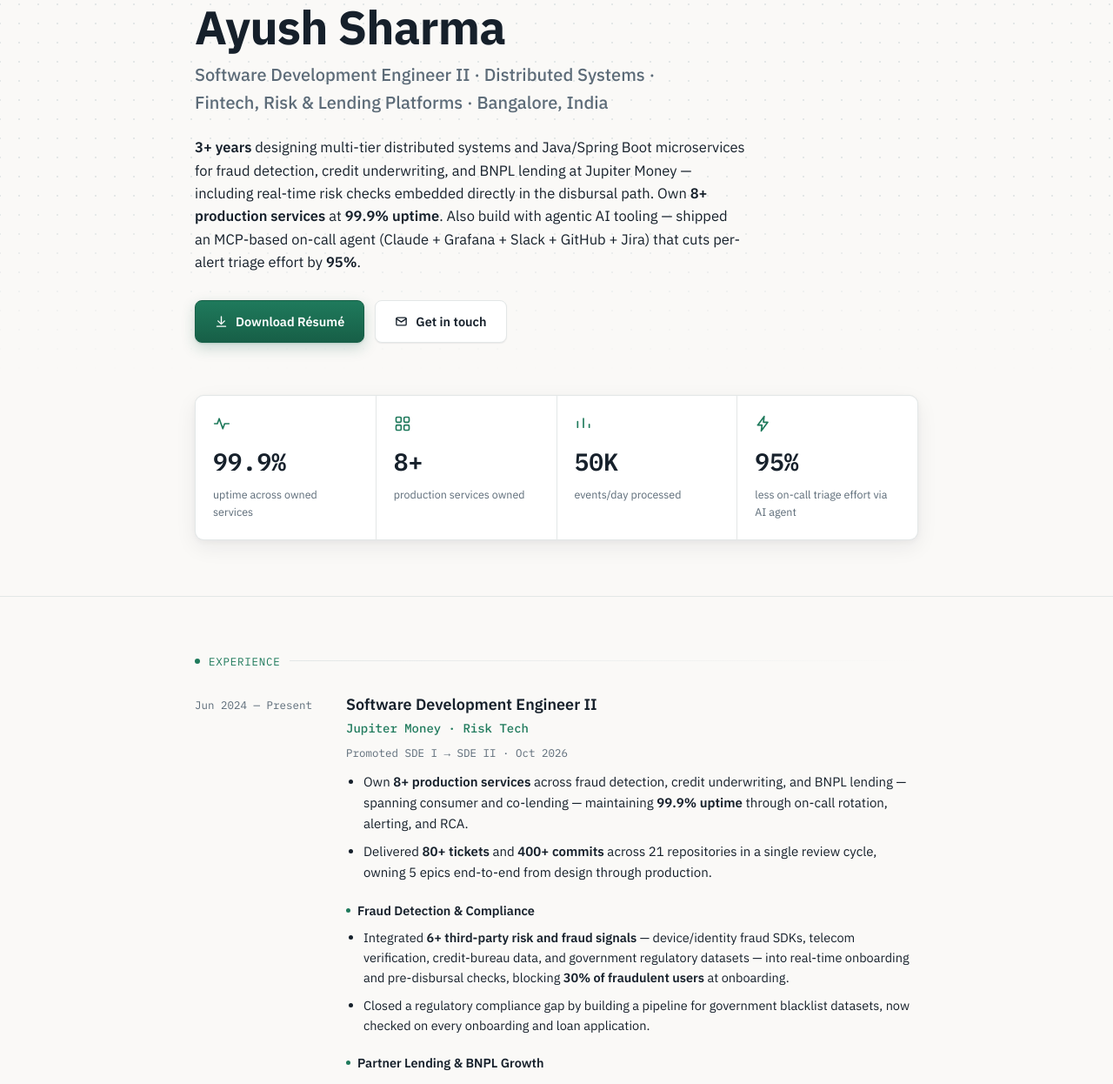
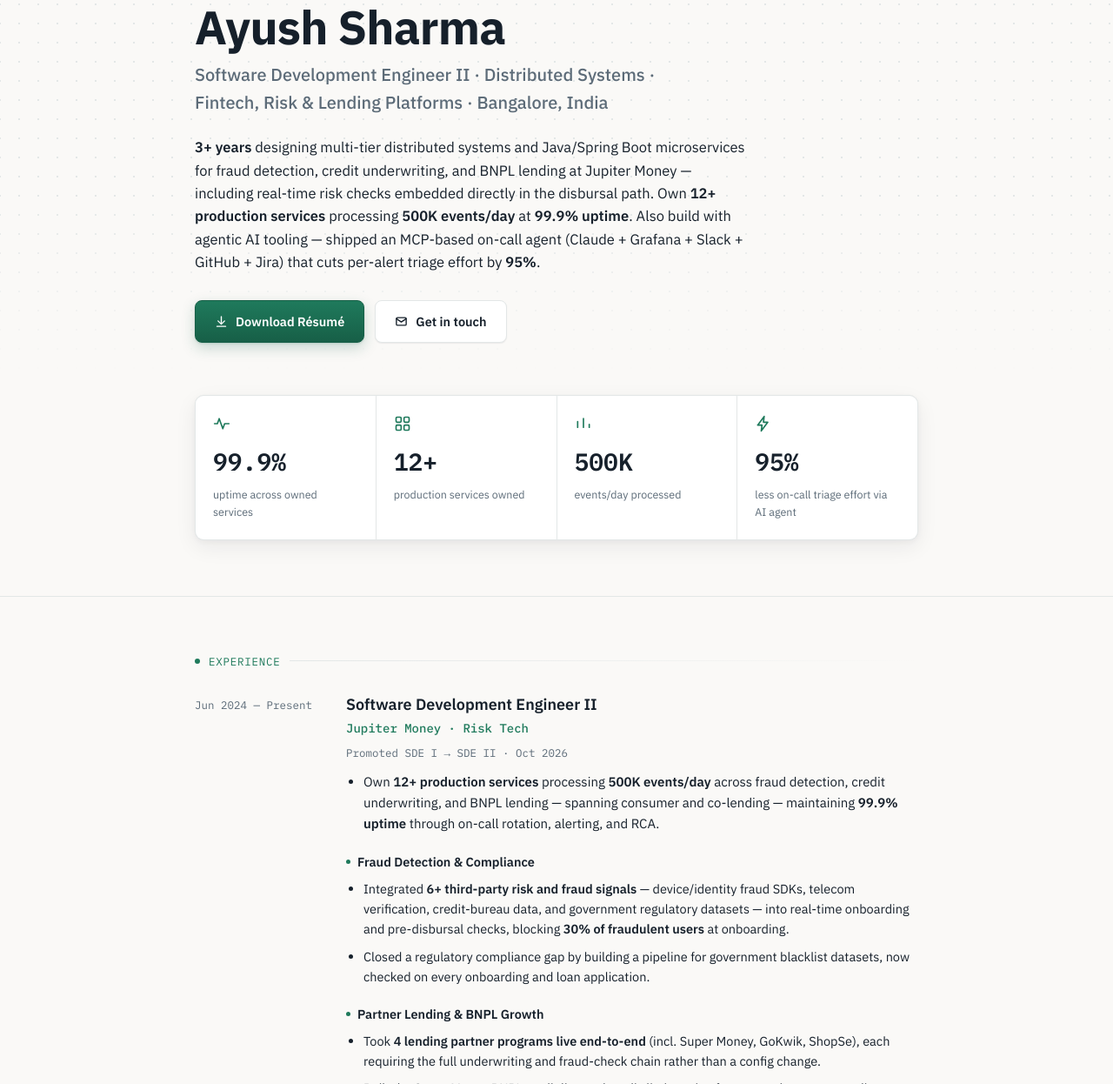
Before and after one commit to ayush26sharma/ayush26sharma.github.io, a plain HTML site: page index.html in a window 1280 px wide. Shown: the part 113-1359 px from the top of the page at 87% size. Drawn offline with Linux system fonts and the light colour scheme.

Commit message:
Update impact numbers and focus on delivered projects
Co-Authored-By: Claude Opus 5.5 <noreply@anthropic.com>

```diff
--- a/index.html
+++ b/index.html
@@ -345,7 +345,7 @@
   <div class="wrap">
     <h1>Ayush Sharma</h1>
     <p class="role"><span class="nowrap">Software Development Engineer II</span> · <span class="nowrap">Distributed Systems</span> · <span class="nowrap">Fintech, Risk &amp; Lending Platforms</span> · <span class="nowrap">Bangalore, India</span></p>
-    <p class="lede"><b>3+ years</b> designing multi-tier distributed systems and Java/Spring Boot microservices for fraud detection, credit underwriting, and BNPL lending at Jupiter Money — including real-time risk checks embedded directly in the disbursal path. Own <b>8+ production services</b> at <b>99.9% uptime</b>. Also build with agentic AI tooling — shipped an MCP-based on-call agent (Claude + Grafana + Slack + GitHub + Jira) that cuts per-alert triage effort by <b>95%</b>.</p>
+    <p class="lede"><b>3+ years</b> designing multi-tier distributed systems and Java/Spring Boot microservices for fraud detection, credit underwriting, and BNPL lending at Jupiter Money — including real-time risk checks embedded directly in the disbursal path. Own <b>12+ production services</b> processing <b>500K events/day</b> at <b>99.9% uptime</b>. Also build with agentic AI tooling — shipped an MCP-based on-call agent (Claude + Grafana + Slack + GitHub + Jira) that cuts per-alert triage effort by <b>95%</b>.</p>
     <div class="cta-row">
       <a class="btn primary" href="assets/Ayush_Sharma_Resume.pdf" target="_blank" rel="noopener">
         <svg width="15" height="15" viewBox="0 0 24 24" fill="none" stroke="currentColor" stroke-width="2.2" stroke-linecap="round" stroke-linejoin="round"><path d="M12 3v12"/><path d="M6 11l6 6 6-6"/><path d="M4 21h16"/></svg>
@@ -369,12 +369,12 @@
       </div>
       <div class="stat-tile">
         <svg class="icon" viewBox="0 0 24 24" fill="none" stroke="currentColor" stroke-width="2" stroke-linecap="round" stroke-linejoin="round"><rect x="3" y="3" width="7" height="7" rx="1.5"/><rect x="14" y="3" width="7" height="7" rx="1.5"/><rect x="3" y="14" width="7" height="7" rx="1.5"/><rect x="14" y="14" width="7" height="7" rx="1.5"/></svg>
-        <span class="num">8+</span>
+        <span class="num">12+</span>
         <span class="label">production services owned</span>
       </div>
       <div class="stat-tile">
         <svg class="icon" viewBox="0 0 24 24" fill="none" stroke="currentColor" stroke-width="2" stroke-linecap="round" stroke-linejoin="round"><path d="M4 17V9M12 17V5M20 17v-4"/></svg>
-        <span class="num">50K</span>
+        <span class="num">500K</span>
         <span class="label">events/day processed</span>
       </div>
       <div class="stat-tile">
@@ -396,8 +396,7 @@
         <div class="company">Jupiter Money · Risk Tech</div>
         <div class="promo">Promoted SDE I → SDE II · Oct 2026</div>
         <ul>
-          <li>Own <b>8+ production services</b> across fraud detection, credit underwriting, and BNPL lending — spanning consumer and co-lending — maintaining <b>99.9% uptime</b> through on-call rotation, alerting, and RCA.</li>
-          <li>Delivered <b>80+ tickets</b> and <b>400+ commits</b> across 21 repositories in a single review cycle, owning 5 epics end-to-end from design through production.</li>
+          <li>Own <b>12+ production services</b> processing <b>500K events/day</b> across fraud detection, credit underwriting, and BNPL lending — spanning consumer and co-lending — maintaining <b>99.9% uptime</b> through on-call rotation, alerting, and RCA.</li>
         </ul>
 
         <div class="subproj">
```
